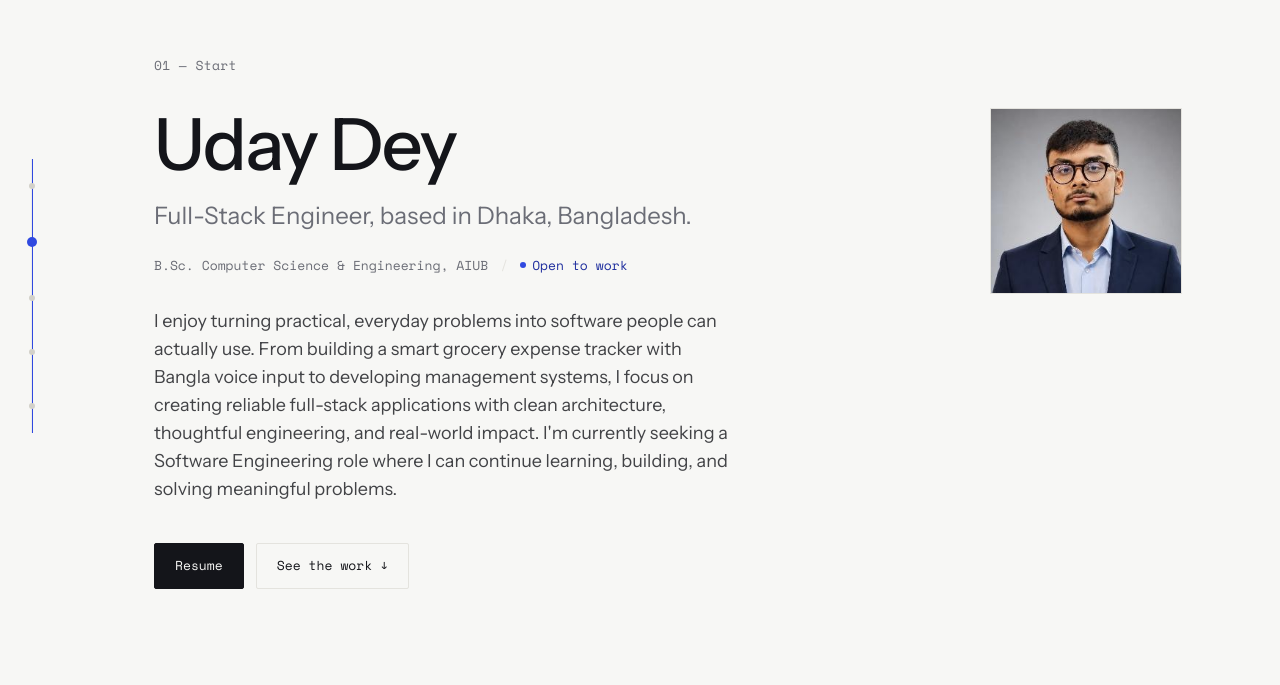
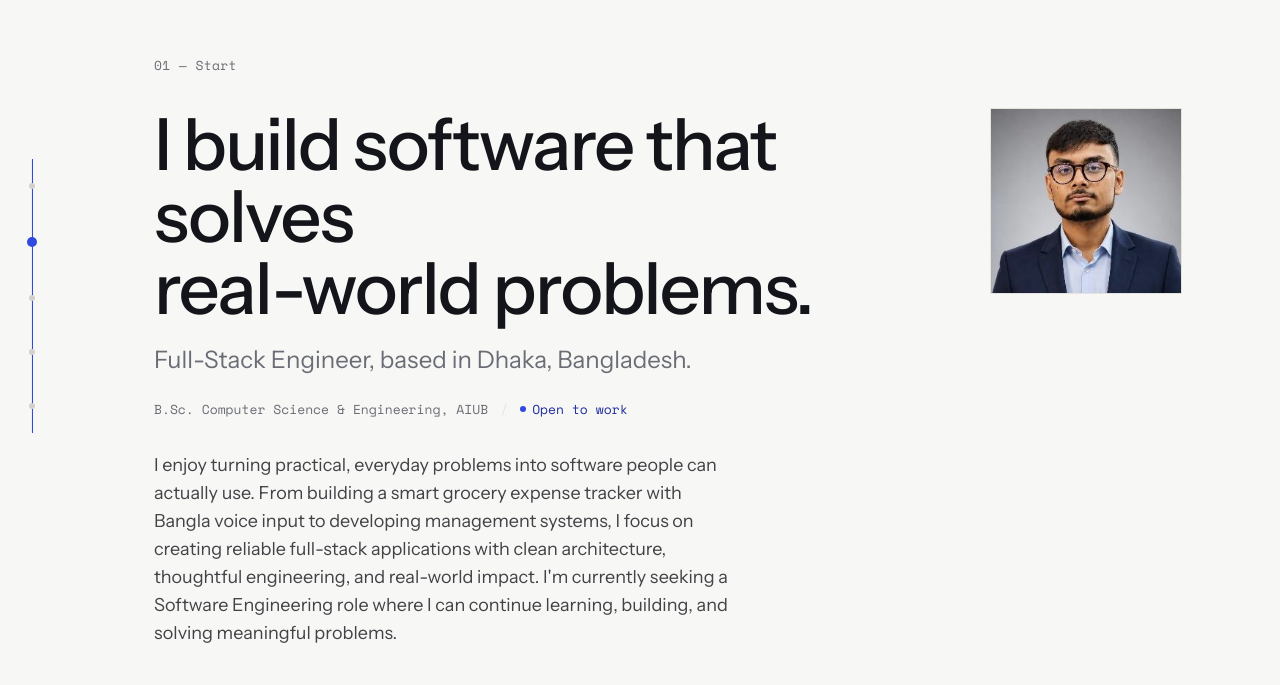
Before and after one commit to UdayDey-Boss/UdayDey-Boss.github.io, a Next.js app: page / in a window 1280 px wide. Shown: the part 104-789 px from the top of the page. Built offline with nearby package versions, Linux system fonts and the light colour scheme.

Commit message:
Update Start.tsx

```diff
--- a/components/Start.tsx
+++ b/components/Start.tsx
@@ -30,9 +30,11 @@ export default function Start() {
   whileInView={{ opacity: 1, y: 0 }}
   viewport={{ once: true, margin: "-10%" }}
   transition={{ duration: 0.6, ease, delay: 0.05 }}
-              className="text-[2.6rem] leading-[1.05] sm:text-6xl md:text-7xl font-medium tracking-tight text-ink"
+  className="text-[2.7rem] leading-[1.02] sm:text-6xl md:text-7xl font-medium tracking-tight text-ink max-w-4xl"
 >
-              {profile.name}
+  I build software that solves
+  <br />
+  real-world problems.
 </motion.h1>
 
             <motion.p
```
Lines whose indentation alone changed are shown as unchanged.
